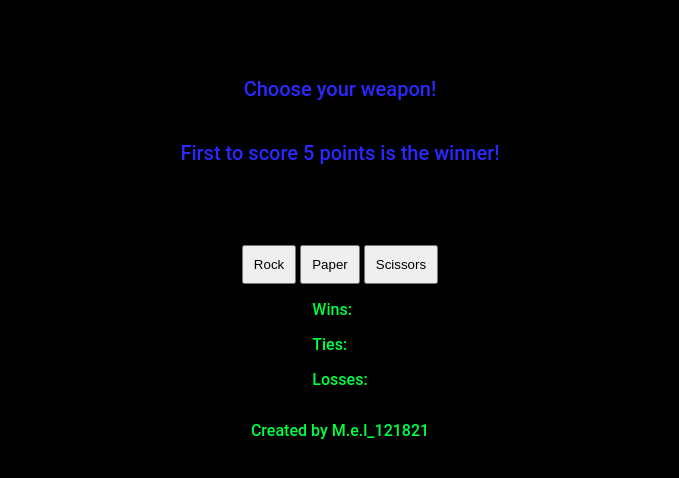
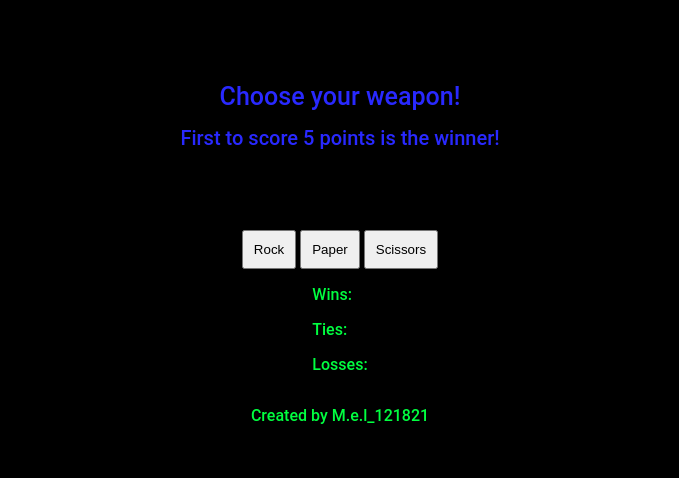
Before and after one commit to mel-121821/rock-paper-scissors, a plain HTML site: page index.html in a window 1280 px wide. Shown: the part 196-674 px from the top of the page, without its empty margins (300-979 px from the left). Drawn offline with Linux system fonts and the light colour scheme.

Commit message:
Adjust font size and margin in opener div

```diff
--- a/style.css
+++ b/style.css
@@ -40,6 +40,11 @@ body {
 .opener-para1 {
     display: flex;
     justify-content: center;
+    font-size: 25px;
+}
+
+.opener-para2 {
+    margin-top: -30px;
 }
 
 img {
```
